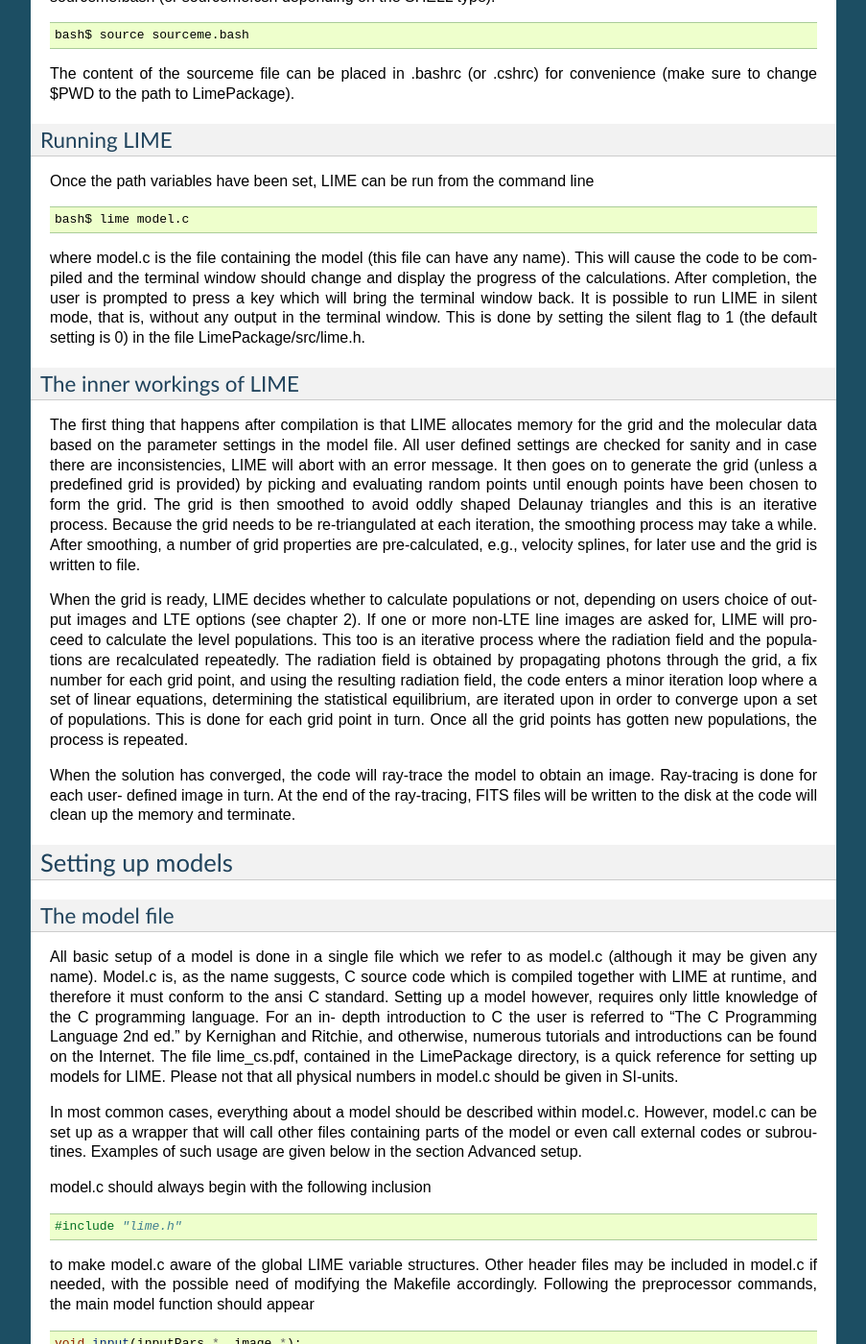
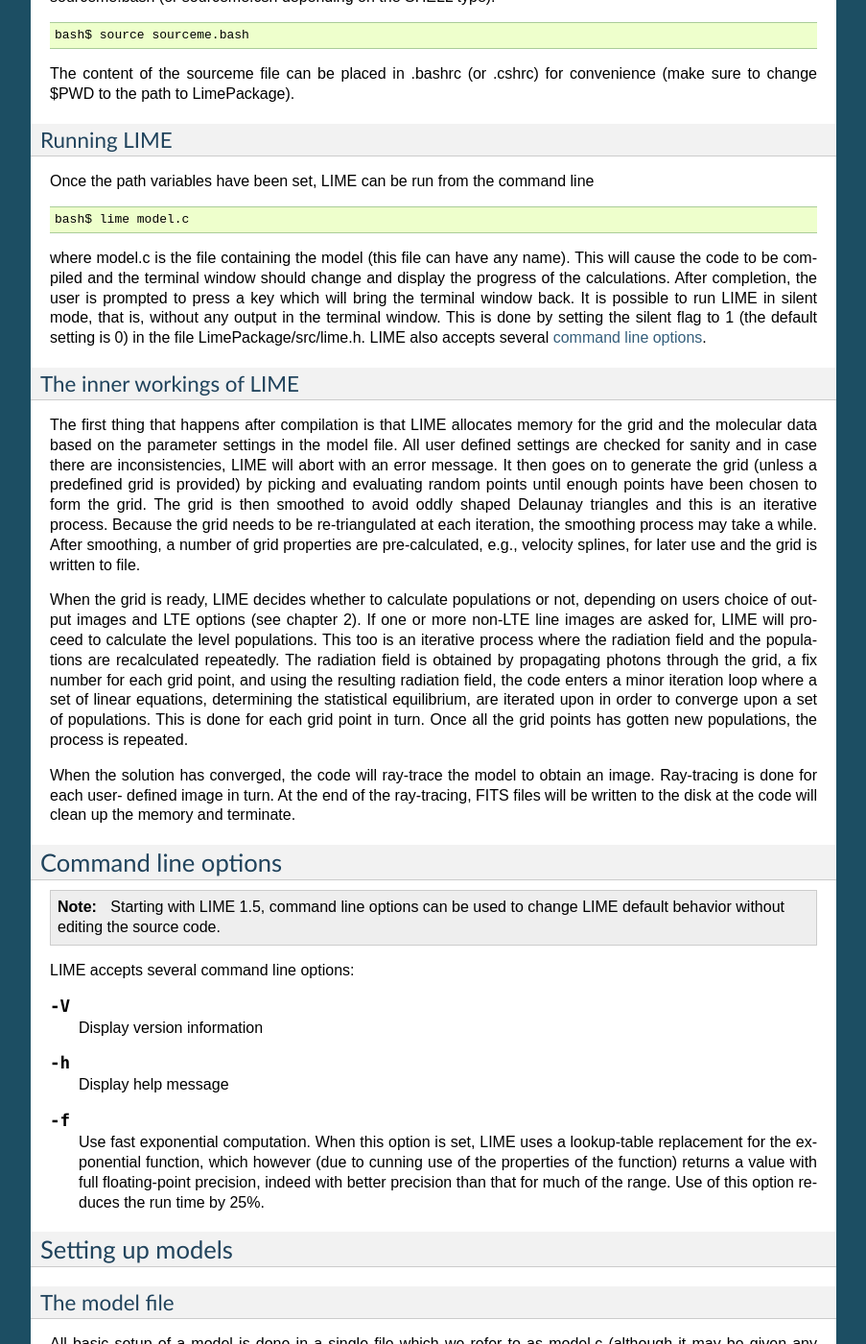
Before and after one commit to lime-rt/lime, a Sphinx documentation site: the page built from doc/usermanual.rst, in a window 1280 px wide and 1400 px high, scrolled down 1397 px. Shown: the whole window at 96% size, without its empty margins (198-1101 px from the left). Built offline with Sphinx 7.4.7, drawn with Linux system fonts in a browser that asks for light colours.

Commit message:
Document command line options

```diff
--- a/doc/usermanual.rst
+++ b/doc/usermanual.rst
@@ -114,7 +114,8 @@ completion, the user is prompted to press a key which will bring the
 terminal window back. It is possible to run LIME in silent mode, that
 is, without any output in the terminal window. This is done by setting
 the silent flag to 1 (the default setting is 0) in the file
-LimePackage/src/lime.h.
+LimePackage/src/lime.h. LIME also accepts several
+:ref:`command line options <lime-options>`.
 
 The inner workings of LIME
 ~~~~~~~~~~~~~~~~~~~~~~~~~~
@@ -149,6 +150,35 @@ When the solution has converged, the code will ray-trace the model to
 obtain an image. Ray-tracing is done for each user- defined image in
 turn. At the end of the ray-tracing, FITS files will be written to the
 disk at the code will clean up the memory and terminate.
+
+.. _lime-options:
+
+Command line options
+--------------------
+
+.. note::
+
+   Starting with LIME 1.5, command line options can be used to change
+   LIME default behavior without editing the source code.
+
+LIME accepts several command line options:
+
+.. option:: -V
+
+   Display version information
+
+.. option:: -h
+
+   Display help message
+
+.. option:: -f
+
+   Use fast exponential computation. When this option is set, LIME
+   uses a lookup-table replacement for the exponential function, which
+   however (due to cunning use of the properties of the function)
+   returns a value with full floating-point precision, indeed with
+   better precision than that for much of the range. Use of this
+   option reduces the run time by 25%.
 
 Setting up models
 -----------------
```
